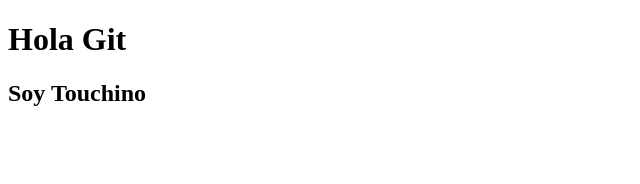
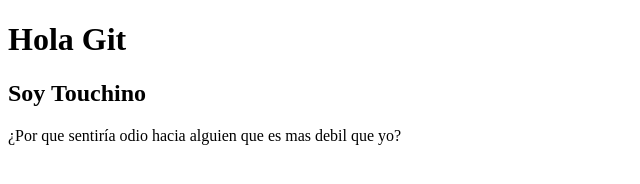
Before and after one commit to TouchinBadge75/Practica3, a plain HTML site: page index.html in a window 1280 px wide. Shown: the whole page, without its empty margins (0-640 px from the left). Drawn offline with Linux system fonts and the light colour scheme.

Commit message:
agregando parrafo

```diff
--- a/index.html
+++ b/index.html
@@ -9,5 +9,6 @@
 <body>
     <h1>Hola Git</h1>
     <h2>Soy Touchino</h2>
+    <p>¿Por que sentiría odio hacia alguien que es mas debil que yo?</p>
 </body>
 </html>
```
